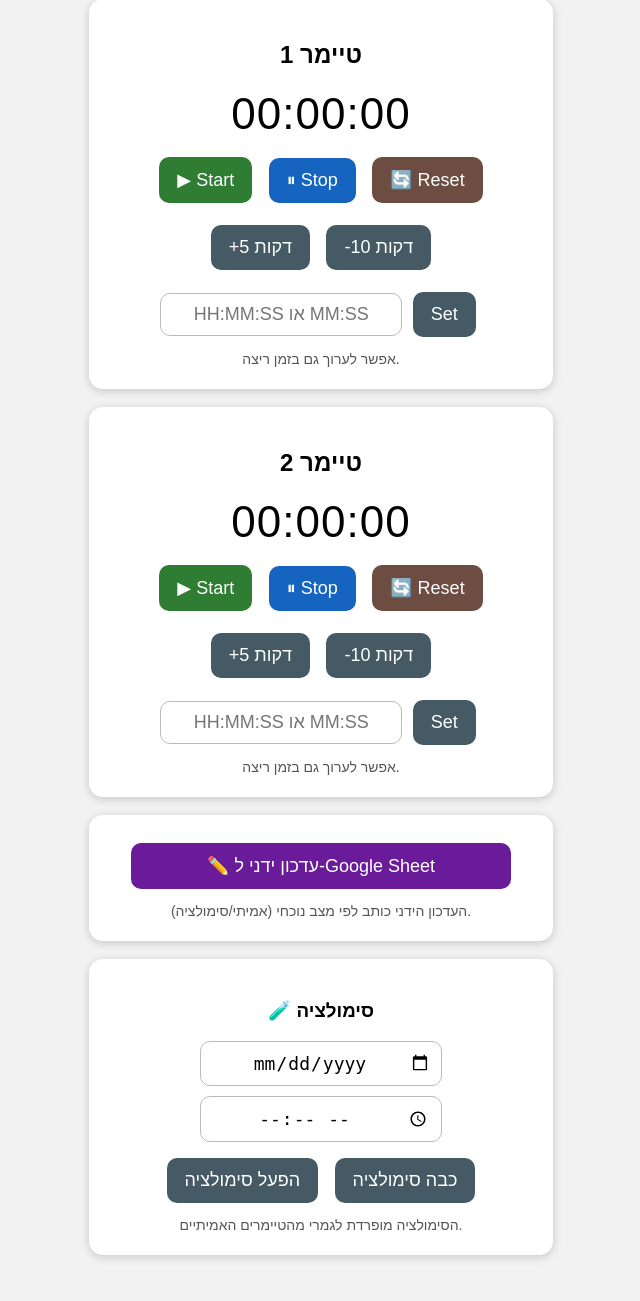
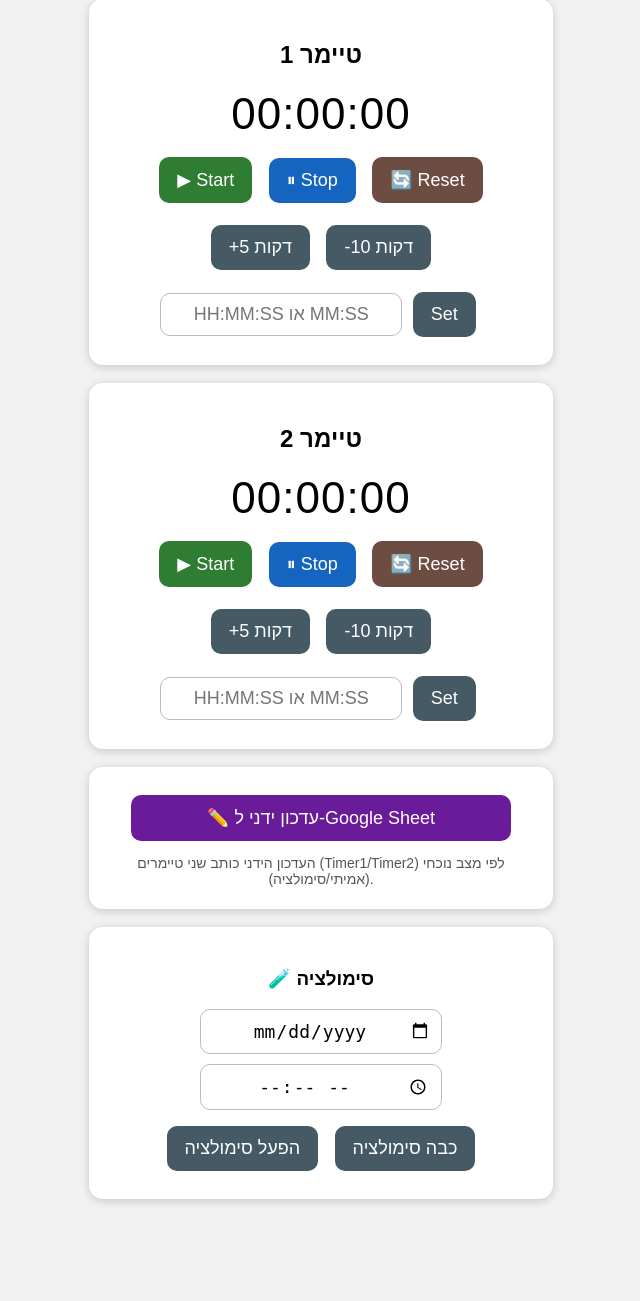
Before and after one commit to matanexcell-lab/work-timers, a Flask app: page / in a window 1280 px wide. Shown: the part 138-1439 px from the top of the page, without its empty margins (319-959 px from the left). After the commit the page ends 1342 px from the top, so only its background shows below. Run offline with Flask 3, Linux system fonts and the light colour scheme; data comes from the database, SQL or seed files in the repository.

Commit message:
Update index.html

```diff
--- a/app/templates/index.html
+++ b/app/templates/index.html
@@ -97,7 +97,6 @@
     <input type="text" id="set-1" placeholder="HH:MM:SS או MM:SS">
     <button class="btnAdj" onclick="setTime(1)">Set</button>
   </div>
-  <div class="hint">אפשר לערוך גם בזמן ריצה.</div>
 </div>
 
 <!-- TIMER 2 -->
@@ -120,13 +119,12 @@
     <input type="text" id="set-2" placeholder="HH:MM:SS או MM:SS">
     <button class="btnAdj" onclick="setTime(2)">Set</button>
   </div>
-  <div class="hint">אפשר לערוך גם בזמן ריצה.</div>
 </div>
 
 <!-- GOOGLE SHEET -->
 <div class="card">
   <button class="btnLog" onclick="logNow()">✏️ עדכון ידני ל-Google Sheet</button>
-  <div class="hint">העדכון הידני כותב לפי מצב נוכחי (אמיתי/סימולציה).</div>
+  <div class="hint">העדכון הידני כותב שני טיימרים (Timer1/Timer2) לפי מצב נוכחי (אמיתי/סימולציה).</div>
 </div>
 
 <!-- SIMULATION -->
@@ -142,7 +140,6 @@
     <button class="btnAdj" onclick="startSim()">הפעל סימולציה</button>
     <button class="btnAdj" onclick="stopSim()">כבה סימולציה</button>
   </div>
-  <div class="hint">הסימולציה מופרדת לגמרי מהטיימרים האמיתיים.</div>
 </div>
 
 <script>
```
